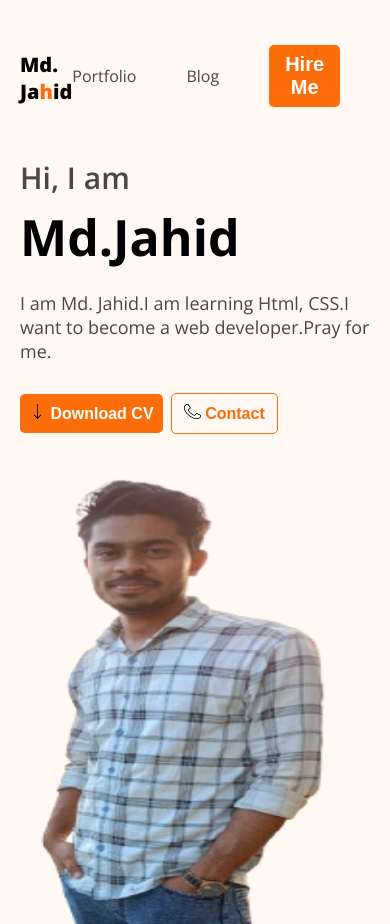
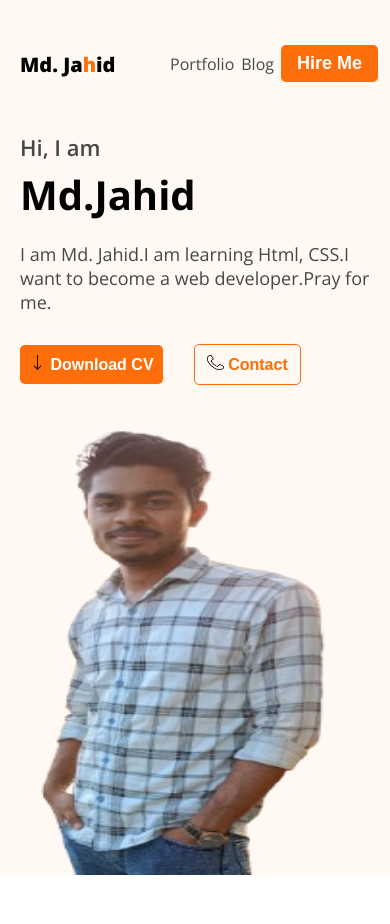
Before and after one commit to MdImran-Hossen-Jahid/portfolio-repo, a plain HTML site: page index.html in a window 390 px wide. Shown: the top 924 px of the page. After the commit the page ends 875 px from the top, so only its background shows below. Drawn offline with nearby package versions, Linux system fonts and the light colour scheme.

Commit message:
code edited

```diff
--- a/styles/portfolio.css
+++ b/styles/portfolio.css
@@ -354,6 +354,8 @@ form>textarea[type=message]::placeholder{
  }
  .btn-hire{
     padding: 8px 16px;
+    margin-right: -15px;
+    font-size: 18px;
  }
  .banner-content{
     width: auto;
@@ -367,5 +369,15 @@ form>textarea[type=message]::placeholder{
  .btn-contact{
     padding: 10px 12px;
     font-size: 16px;
+    margin-left: 23px;
+ }
+ .banner-greetings{
+    font-size: 22px;
+ }
+ .banner-title{
+    font-size: 40px;
+ }
+ nav ul li{
+    margin-right: 7px;
  }
 }
```
